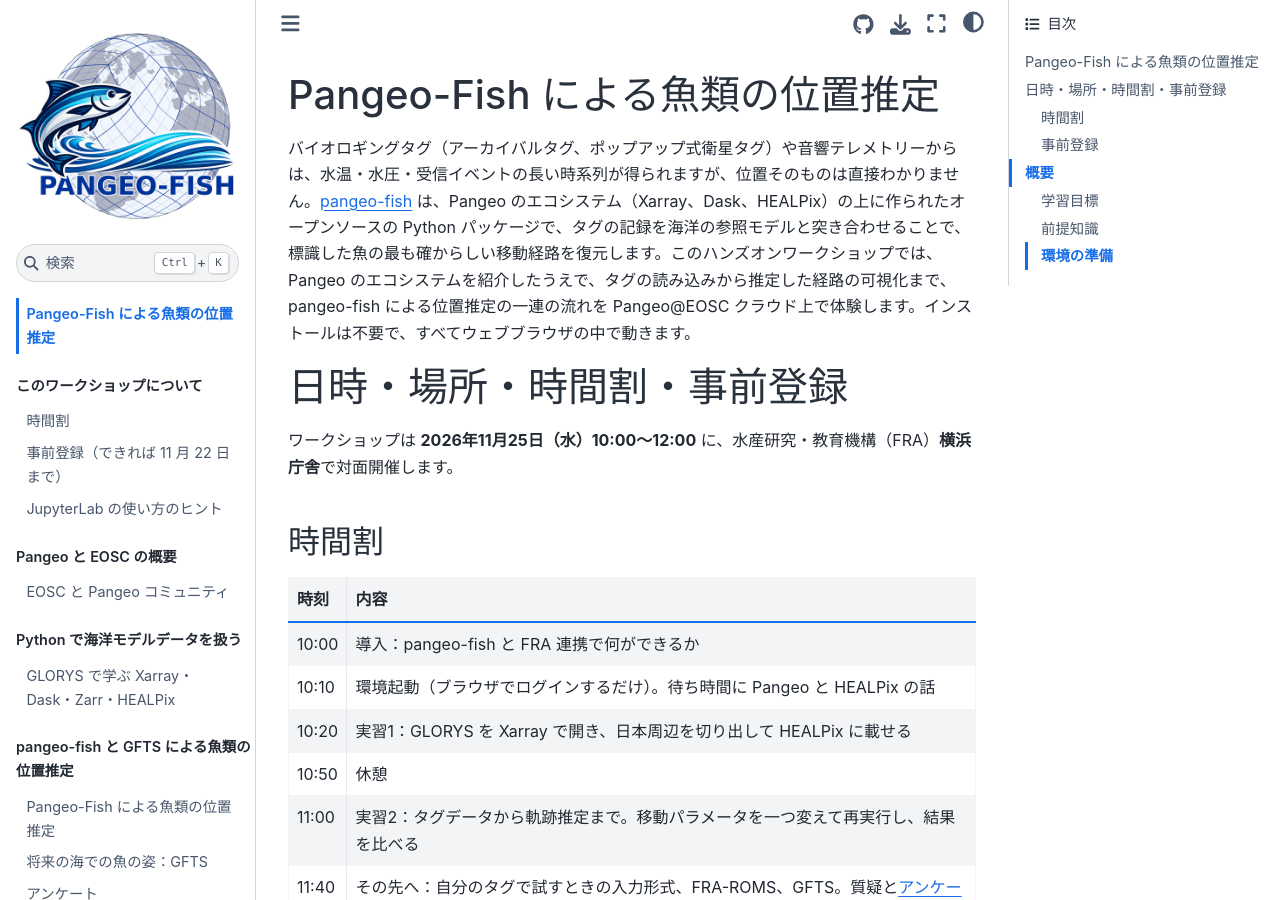
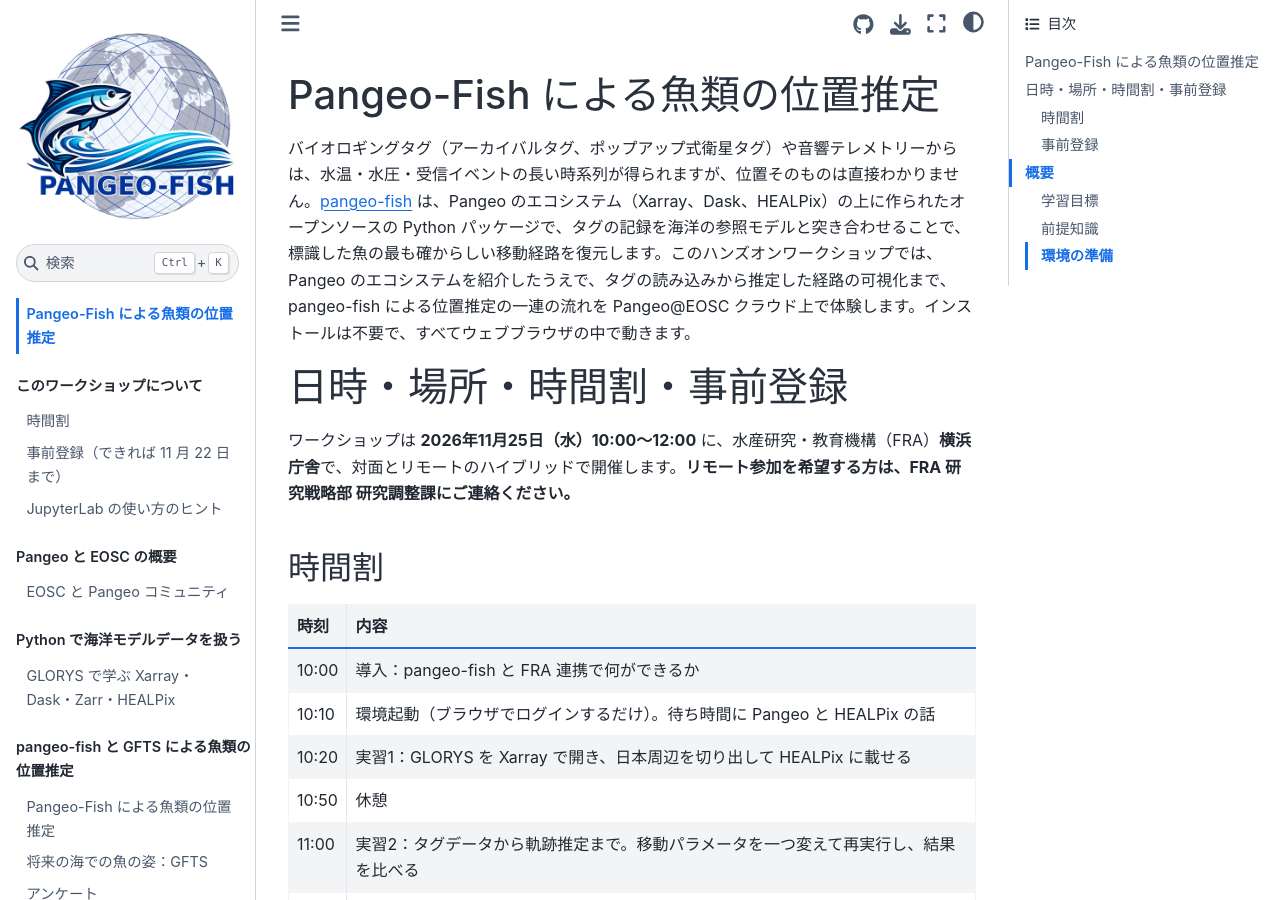
Before and after one commit to pangeo-fish/pangeo-fish-fra2026, a Jupyter Book: the page built from docs/intro.md, in a window 1280 px wide and 900 px high. Built offline with Jupyter Book 1.0.4 settings and Sphinx 7.4.7 and the Sphinx Book theme 1.1.4, drawn with Linux system fonts in a browser that asks for light colours; comment, search, counter and statistics services are not loaded.

```diff
--- a/docs/agenda.md
+++ b/docs/agenda.md
@@ -1,6 +1,6 @@
 # 時間割
 
-2026年11月25日（水）10:00〜12:00、水産研究・教育機構（FRA）横浜庁舎（対面）。
+2026年11月25日（水）10:00〜12:00、水産研究・教育機構（FRA）横浜庁舎。対面とリモートのハイブリッドで開催します。リモート参加を希望する方は、FRA 研究戦略部 研究調整課にご連絡ください。
 
 実習の時間をしっかり取れるよう、2 つのノートブックを一緒に動かしながら、その場で何が起きているかを説明します。時間内に終わらなかった部分や、省略したセクションは、終了後に自分のペースで進められます（この Book はオンラインに残ります）。
 
--- a/docs/intro.md
+++ b/docs/intro.md
@@ -39,7 +39,7 @@ thumbnail: images/pangeo-fish-logo.png
 
 # 日時・場所・時間割・事前登録
 
-ワークショップは **2026年11月25日（水）10:00〜12:00** に、水産研究・教育機構（FRA）**横浜庁舎**で対面開催します。
+ワークショップは **2026年11月25日（水）10:00〜12:00** に、水産研究・教育機構（FRA）**横浜庁舎**で、対面とリモートのハイブリッドで開催します。**リモート参加を希望する方は、FRA 研究戦略部 研究調整課にご連絡ください。**
 
 ## 時間割
 
```
Also changed, not shown: docs/glorys-xarray-dask-zarr-healpix.ipynb.
